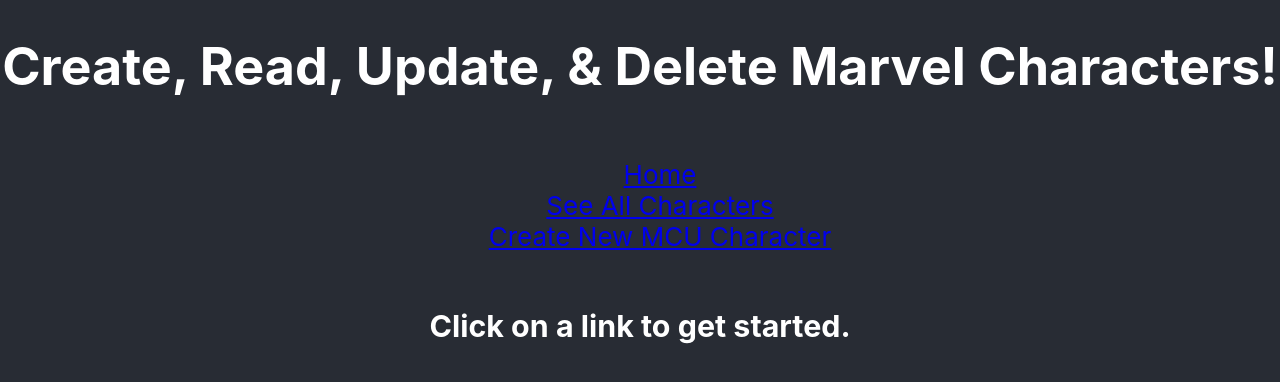
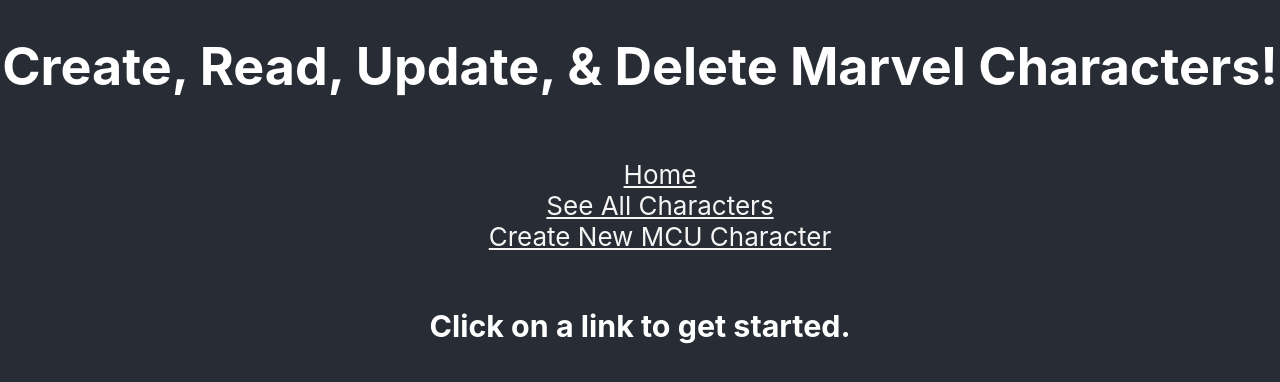
Before and after one commit to davisnatalie/MCU-front-end, a React (Create React App) app: page / in a window 1280 px wide. Shown: the top 382 px of the page. Built offline with nearby package versions, Linux system fonts and the light colour scheme; no server answers.

Commit message:
update link styling

```diff
--- a/src/App.css
+++ b/src/App.css
@@ -56,3 +56,24 @@ p {
     transform: rotate(360deg);
   }
 }
+
+
+/* unvisited link */
+a:link {
+  color: whitesmoke;
+}
+
+/* visited link */
+a:visited {
+  color: whitesmoke;
+}
+
+/* mouse over link */
+a:hover {
+  color: whitesmoke;
+}
+
+/* selected link */
+a:active {
+  color: whitesmoke;
+}
```
